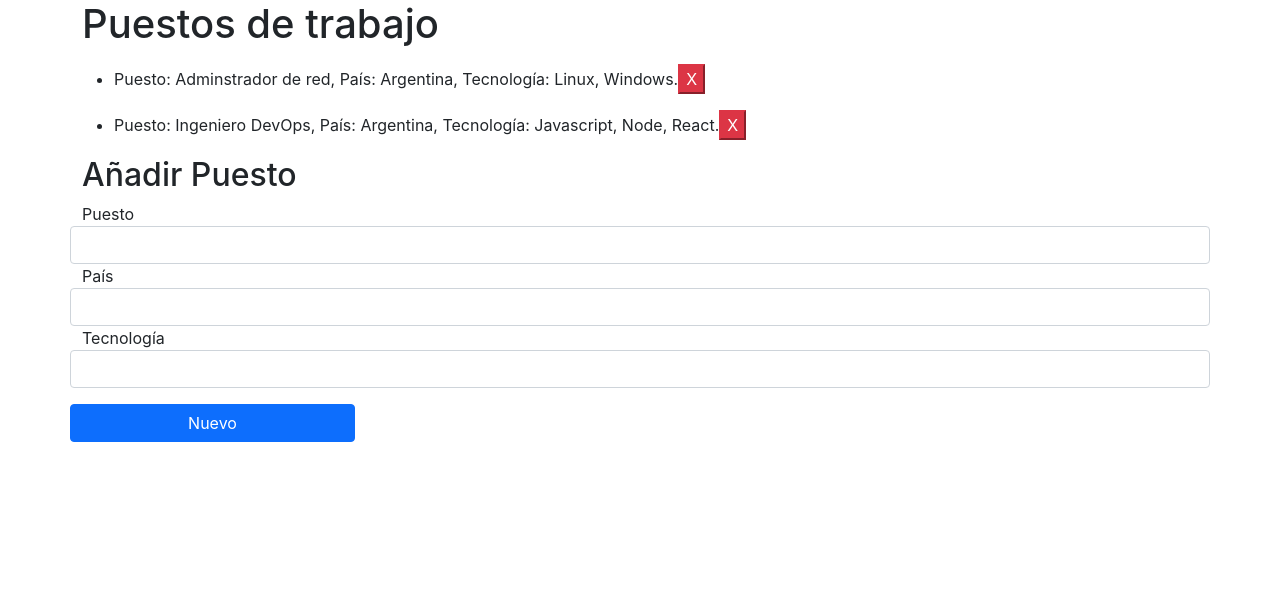
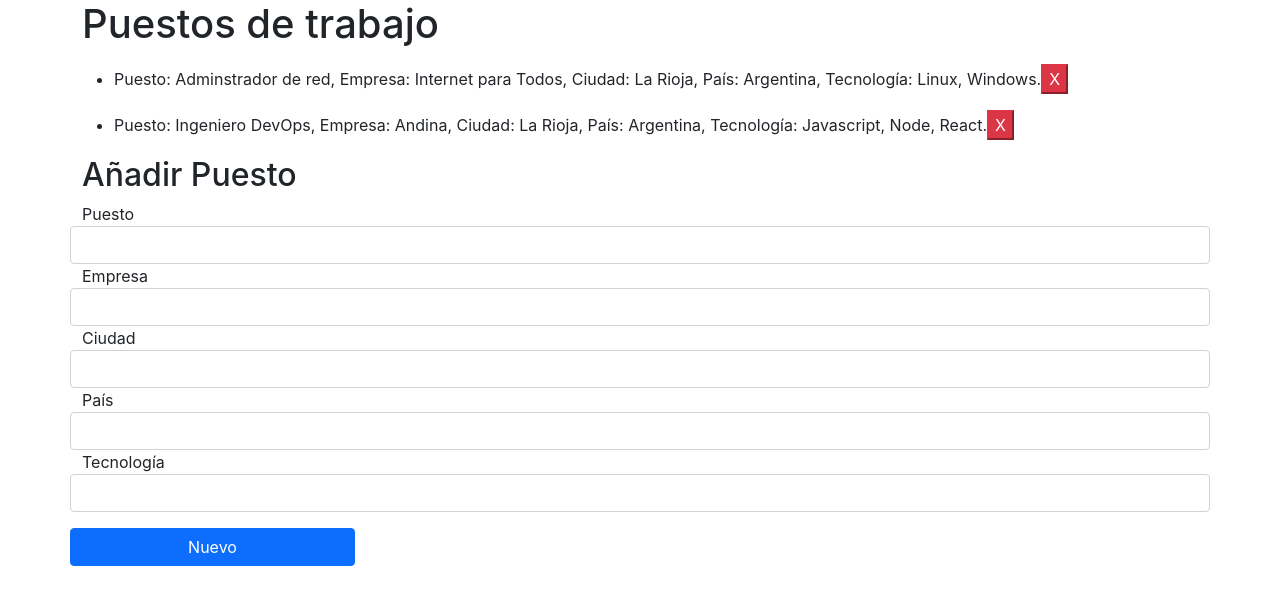
Before and after one commit to miguellvc/cursoreact, a React (Create React App) app: page / in a window 1280 px wide. Shown: the top 604 px of the page. Built offline with nearby package versions, Linux system fonts and the light colour scheme.

Commit message:
Le añado nuevas funciones al proyecto

```diff
--- a/src/components/item/Item.jsx
+++ b/src/components/item/Item.jsx
@@ -13,7 +13,7 @@ export class Item extends React.Component {
         return(
                 puestos.map(puesto =>{
                 return <li className="mt-3" key={puesto.id}>
-                            { `Puesto: ${puesto.puesto}, País: ${puesto.pais}, Tecnología: ${puesto.tecnologia}.` }
+                            { `Puesto: ${puesto.puesto}, Empresa: ${puesto.empresa}, Ciudad: ${puesto.ciudad}, País: ${puesto.pais}, Tecnología: ${puesto.tecnologia}.` }
                             <button onClick={() => deletePuesto(puesto.id)} className="btn-danger">X</button>
                         </li>
                 })
--- a/src/components/list/List.jsx
+++ b/src/components/list/List.jsx
@@ -18,6 +18,10 @@ export class List extends React.Component {
                     <h2>Añadir Puesto</h2>
                     <label>Puesto</label>
                     <input type="text" name="puesto" className="cleanInput form-control" onChange={(e) => this.inputChange(e)}/>
+                    <label>Empresa</label>
+                    <input type="text" name="empresa" className="cleanInput form-control" onChange={(e) => this.inputChange(e)}/>
+                    <label>Ciudad</label>
+                    <input type="text" name="ciudad" className="cleanInput form-control" onChange={(e) => this.inputChange(e)}/>
                     <label>País</label>
                     <input type="text" name="pais" className="cleanInput form-control" onChange={(e) => this.inputChange(e)}/>
                     <label>Tecnología</label>
@@ -36,12 +40,16 @@ export class List extends React.Component {
                  {
                      id: 1,
                      puesto: 'Adminstrador de red',
+                     empresa: 'Internet para Todos',
+                     ciudad: 'La Rioja',
                      pais: 'Argentina',
                      tecnologia: 'Linux, Windows'
                  },
                  {
                      id: 2,
                      puesto: 'Ingeniero DevOps',
+                     empresa: 'Andina',
+                     ciudad: 'La Rioja',
                      pais: 'Argentina',
                      tecnologia: 'Javascript, Node, React'
                  }
@@ -49,6 +57,8 @@ export class List extends React.Component {
              puesto : {
                  id: 0,
                  puesto: '',
+                 empresa: '',
+                 ciudad: '',
                  pais: '',
                  tecnologia: ''
              }
@@ -56,6 +66,16 @@ export class List extends React.Component {
     }
 
     newPuesto = (puesto) =>{
+
+        if (puesto.puesto === '' ||
+            puesto.empresa === '' ||
+            puesto.ciudad === '' ||
+            puesto.pais === '' ||
+            puesto.tecnologia === '') {
+            alert('Todos los campos son requeridos');
+            return;
+        }
+
         const idTem = this.state.puestos.length + 1;
         const temPuesto = {
             ...puesto,
```
